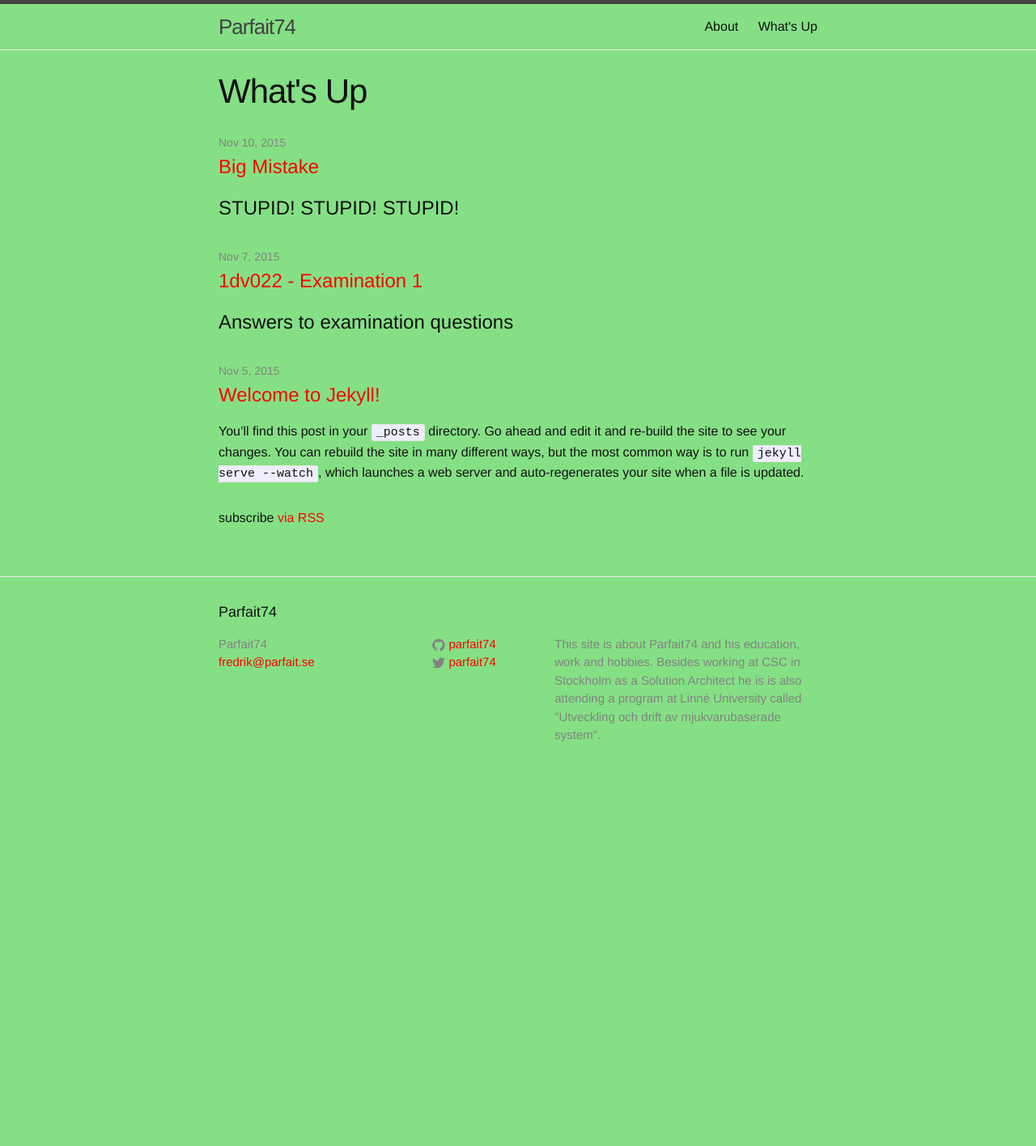
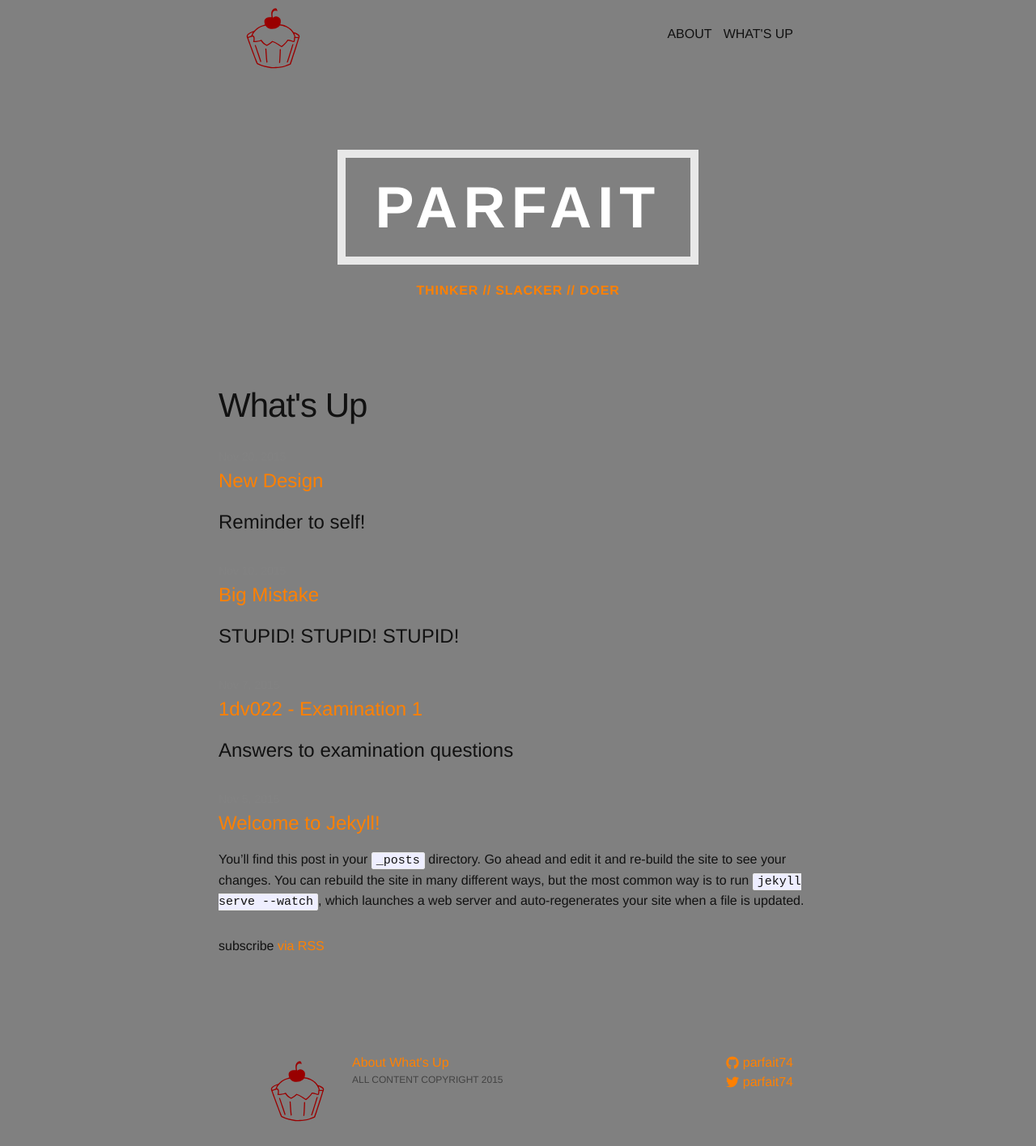
Before and after one commit to parfait74/parfait74.github.io, a Jekyll site: the page built from blog.html, in a window 1280 px wide. Shown: the whole page at 81% size. Built offline with Jekyll 4.4.1, drawn with Linux system fonts in a browser that asks for light colours; before the commit the page ends 980 px from its top, so only the background shows below that.

Commit message:
changed layout

```diff
--- a/_config.yml
+++ b/_config.yml
@@ -7,8 +7,8 @@
   at CSC in Stockholm as a Solution Architect he is is also attending a
   program at Linné University called "Utveckling och drift av mjukvarubaserade system".
 
-baseurl: http://parfait74.github.io
-url: http://parfait74.github.io
+baseurl:
+url:
 twitter_username: parfait74
 github_username:  parfait74
 
--- a/_includes/footer.html
+++ b/_includes/footer.html
@@ -2,17 +2,26 @@
 
   <div class="wrapper">
 
-    <h2 class="footer-heading">{{ site.title }}</h2>
+    <div class="footlocker">
+      <div class ="site-logo">{% include icons/logo.html %}</div>
 
-    <div class="footer-col-wrapper">
-      <div class="footer-col  footer-col-1">
-        <ul class="contact-list">
-          <li>{{ site.title }}</li>
-          <li><a href="mailto:{{ site.email }}">{{ site.email }}</a></li>
-        </ul>
+        <div class="content-footer">
+
+          <nav class="footer-nav">
+            <div class="trigger">
+              {% for page in site.pages %}
+              {% if page.title %}
+              <a class="page-link" href="{{ page.url | prepend: site.baseurl }}">{{ page.title }}</a>
+              {% endif %}
+              {% endfor %}
             </div>
+          </nav>
 
-      <div class="footer-col  footer-col-2">
+          <p class="copyright">All content copyright 2015</p>
+
+
+    </div>
+      <div class="social-footer">
         <ul class="social-media-list">
           {% if site.github_username %}
           <li>
@@ -45,11 +54,6 @@
         </ul>
       </div>
 
-      <div class="footer-col  footer-col-3">
-        <p class="text">{{ site.description }}</p>
-      </div>
-    </div>
-
   </div>
 
 </footer>
--- a/_includes/header.html
+++ b/_includes/header.html
@@ -2,7 +2,7 @@
 
   <div class="wrapper">
 
-    <a class="site-title" href="{{ site.baseurl }}/">{{ site.title }}</a>
+    <div class ="site-logo">{% include icons/logo.html %}</div>
 
     <nav class="site-nav">
       <a href="#" class="menu-icon">
@@ -22,6 +22,11 @@
       </div>
     </nav>
 
+    <div class="site-title">
+    <h1><a href="{{ site.baseurl }}/">Parfait</a></h1>
+    </div>
+    <p class="site-kicker">Thinker // Slacker // DOer</p>
+
   </div>
 
 </header>
--- /dev/null
+++ b/_includes/icons/logo.html
@@ -0,0 +1,58 @@
+<?xml version="1.0" standalone="no"?>
+<!DOCTYPE svg PUBLIC "-//W3C//DTD SVG 20010904//EN"
+        "http://www.w3.org/TR/2001/REC-SVG-20010904/DTD/svg10.dtd">
+<svg version="1.0" xmlns="http://www.w3.org/2000/svg"
+     width="75px" height="75px" viewBox="0 0 475.000000 521.000000"
+     preserveAspectRatio="xMidYMid meet">
+    <metadata>
+        Created by potrace 1.13, written by Peter Selinger 2001-2015
+    </metadata>
+    <g transform="translate(0.000000,521.000000) scale(0.100000,-0.100000)"
+       fill="#990000" stroke="none">
+        <path d="M2545 5185 c-88 -19 -153 -52 -210 -110 -90 -89 -125 -194 -125 -371
+0 -61 7 -149 16 -194 8 -45 14 -84 12 -85 -2 -2 -39 1 -83 6 -261 31 -458 -65
+-521 -253 -24 -74 -15 -230 19 -323 14 -38 24 -71 22 -73 -2 -3 -62 -20 -132
+-38 -297 -77 -508 -192 -713 -390 l-105 -101 -110 -37 c-173 -59 -320 -135
+-400 -208 -112 -103 -138 -189 -94 -313 71 -203 764 -2055 826 -2210 33 -81
+43 -89 248 -176 305 -129 636 -213 979 -249 243 -25 620 -10 866 36 255 46
+596 157 792 255 l57 29 165 497 c190 576 384 1184 486 1528 39 132 80 257 92
+278 41 78 18 177 -59 248 -69 65 -212 136 -379 189 -56 18 -75 30 -89 52 -30
+52 -152 192 -211 243 -241 208 -563 359 -817 381 -43 4 -80 10 -82 14 -3 4 5
+45 16 90 30 119 25 281 -13 361 -101 219 -412 313 -575 174 -23 -19 -48 -35
+-56 -35 -21 0 -36 50 -48 163 -21 192 21 333 115 392 45 27 57 30 130 29 47
+-1 99 -8 125 -18 24 -9 44 -16 46 -16 8 0 -16 114 -30 141 -19 37 -61 86 -85
+99 -8 4 -42 2 -75 -5z m525 -1480 c149 -19 261 -54 425 -134 334 -164 572
+-425 680 -745 29 -86 30 -96 12 -96 -11 0 -16 -29 -21 -121 -8 -136 -22 -218
+-40 -225 -7 -3 -61 12 -121 31 -151 49 -301 85 -357 85 -47 0 -48 -1 -88 -61
+-124 -181 -438 -495 -473 -472 -7 5 -88 59 -182 121 -188 125 -431 251 -541
+281 l-70 19 -120 -96 c-134 -107 -318 -232 -342 -232 -30 0 -213 132 -291 210
+-43 44 -100 113 -126 154 -47 74 -48 75 -74 62 -80 -41 -300 -88 -480 -102
+l-94 -7 7 24 c3 13 9 71 12 129 7 115 -10 212 -45 260 -25 35 -79 70 -107 70
+-13 0 -24 5 -24 10 0 19 72 154 123 230 65 98 241 273 340 339 164 110 371
+196 570 237 l87 18 17 -24 c61 -93 209 -193 328 -224 130 -33 349 -29 500 10
+141 37 279 125 340 218 17 25 30 46 30 46 0 0 57 -7 125 -15z m-2455 -617
+c-30 -49 -86 -166 -105 -219 -12 -35 -15 -36 -158 -83 -158 -53 -162 -53 -161
+14 0 98 135 206 374 301 39 15 71 28 73 28 2 1 -9 -18 -23 -41z m3702 -110
+c153 -63 247 -145 241 -210 l-3 -33 -132 -3 c-127 -2 -133 -2 -133 17 0 17
+-58 189 -85 255 -10 22 2 19 112 -26z m-3651 -245 c38 -58 40 -230 4 -388 -5
+-22 -10 -43 -10 -47 0 -14 204 -9 332 8 103 13 222 39 323 69 15 4 24 -1 37
+-22 51 -87 195 -224 328 -312 136 -90 137 -90 223 -48 74 37 178 109 328 228
+l87 69 54 -19 c168 -58 360 -170 713 -415 34 -25 353 270 494 457 41 53 79 97
+85 97 26 0 226 -53 342 -91 77 -25 135 -38 149 -35 53 13 88 106 100 265 l8
+91 123 0 c84 0 124 -4 124 -11 0 -59 -676 -2158 -704 -2185 -19 -19 -246 -112
+-387 -158 -155 -51 -318 -89 -504 -118 -188 -29 -549 -35 -755 -14 -356 38
+-707 133 -1000 272 l-115 55 -103 272 c-267 702 -702 1881 -698 1892 6 17 334
+125 371 122 21 -1 36 -11 51 -34z"/>
+        <path d="M3936 1803 c-136 -449 -317 -1027 -360 -1146 l-35 -99 34 -14 c19 -8
+38 -14 43 -14 13 0 50 106 167 475 107 339 335 1086 335 1097 0 3 -12 8 -27
+11 -16 3 -35 8 -43 11 -12 5 -34 -58 -114 -321z"/>
+        <path d="M824 2038 l-32 -10 241 -722 c132 -396 241 -723 243 -725 6 -6 84 19
+84 27 0 4 -107 329 -238 722 -160 479 -243 716 -253 717 -8 0 -28 -3 -45 -9z"/>
+        <path d="M1705 1648 c3 -46 15 -213 25 -373 34 -485 62 -731 88 -757 5 -5 22
+4 40 22 l31 31 -14 107 c-19 141 -40 396 -60 722 -22 357 -16 330 -71 330
+l-45 0 6 -82z"/>
+        <path d="M2946 1678 c-3 -7 -7 -101 -11 -208 -12 -380 -35 -791 -51 -921 l-6
+-47 42 -7 c23 -4 43 -5 45 -3 18 17 58 676 67 1083 l2 110 -42 3 c-28 2 -44
+-1 -46 -10z"/>
+    </g>
+</svg>
--- a/_sass/_base.scss
+++ b/_sass/_base.scss
@@ -198,7 +198,7 @@
         vertical-align: middle;
 
         path {
-            fill: $grey-color;
+            fill: $brand-color;
         }
     }
 }
--- a/_sass/_layout.scss
+++ b/_sass/_layout.scss
@@ -2,30 +2,57 @@
  * Site header
  */
 .site-header {
-    border-top: 5px solid $grey-color-dark;
-    border-bottom: 1px solid $grey-color-light;
-    min-height: 56px;
+    min-height: 450px;
 
     // Positioning context for the mobile navigation icon
     position: relative;
 }
 
+.site-logo {
+    height: 75px;
+    width: 75px;
+    margin: 10px 0 0 30px;
+    float:left;
+
+}
+
 .site-title {
-    font-size: 26px;
-    line-height: 56px;
-    letter-spacing: -1px;
-    margin-bottom: 0;
-    float: left;
+    clear:both;
+    text-align:center;
 
-    &,
-    &:visited {
-        color: $grey-color-dark;
+    h1 {
+        color:$grey-color-light;
+        font-size: 72px;
+        font-weight: 700;
+        display:inline-block;
+        padding:0.1em 0.5em;
+        text-transform:uppercase;
+        border:$grey-color-light solid 10px;
+        margin-bottom: 20px;
+        margin-top:100px;
+        letter-spacing: 0.1em;
+
     }
+    a {
+        color:white;
+        text-decoration: none;
+    }
+
+}
+
+.site-kicker {
+    text-align: center;
+    font-weight: 700;
+    text-transform: uppercase;
+    letter-spacing: 0.05em;
+    color: $brand-color;
+
 }
 
 .site-nav {
+    text-transform: uppercase;
     float: right;
-    line-height: 56px;
+    margin: 30px 30px 0 0;
 
     .menu-icon {
         display: none;
@@ -37,9 +64,11 @@
 
         // Gaps between nav items, but not on the first one
         &:not(:first-child) {
-            margin-left: 20px;
+            margin-left: 10px;
         }
     }
+
+
 
     @include media-query($on-palm) {
         position: absolute;
@@ -91,8 +120,33 @@
 /**
  * Site footer
  */
+
+.footlocker {
+    padding:30px;
+}
+
+.content-footer {
+    float:left;
+    margin-left: 30px;
+}
+
+.footer-nav{
+
+}
+
+.social-footer {
+    float:right;
+}
+
+.copyright {
+    margin:0;
+    text-transform: uppercase;
+    font-size: 12px;
+    color: $grey-color-dark;
+}
+
 .site-footer {
-    border-top: 1px solid $grey-color-light;
+    border-top: 0px solid $grey-color-light;
     padding: $spacing-unit 0;
 }
 
--- a/css/main.scss
+++ b/css/main.scss
@@ -14,8 +14,9 @@
 $spacing-unit:     30px;
 
 $text-color:       #111;
-$background-color: #85e085;
-$brand-color:      #ff0000;
+$background-color: grey;
+$brand-color:      #ff8000;
+$brand-color2: #990000;
 
 $grey-color:       #828282;
 $grey-color-light: lighten($grey-color, 40%);
```
Also changed, not shown: _posts/2015-11-20-new design.md (added, +17 -0 lines). Lines whose indentation alone changed are shown as unchanged.
